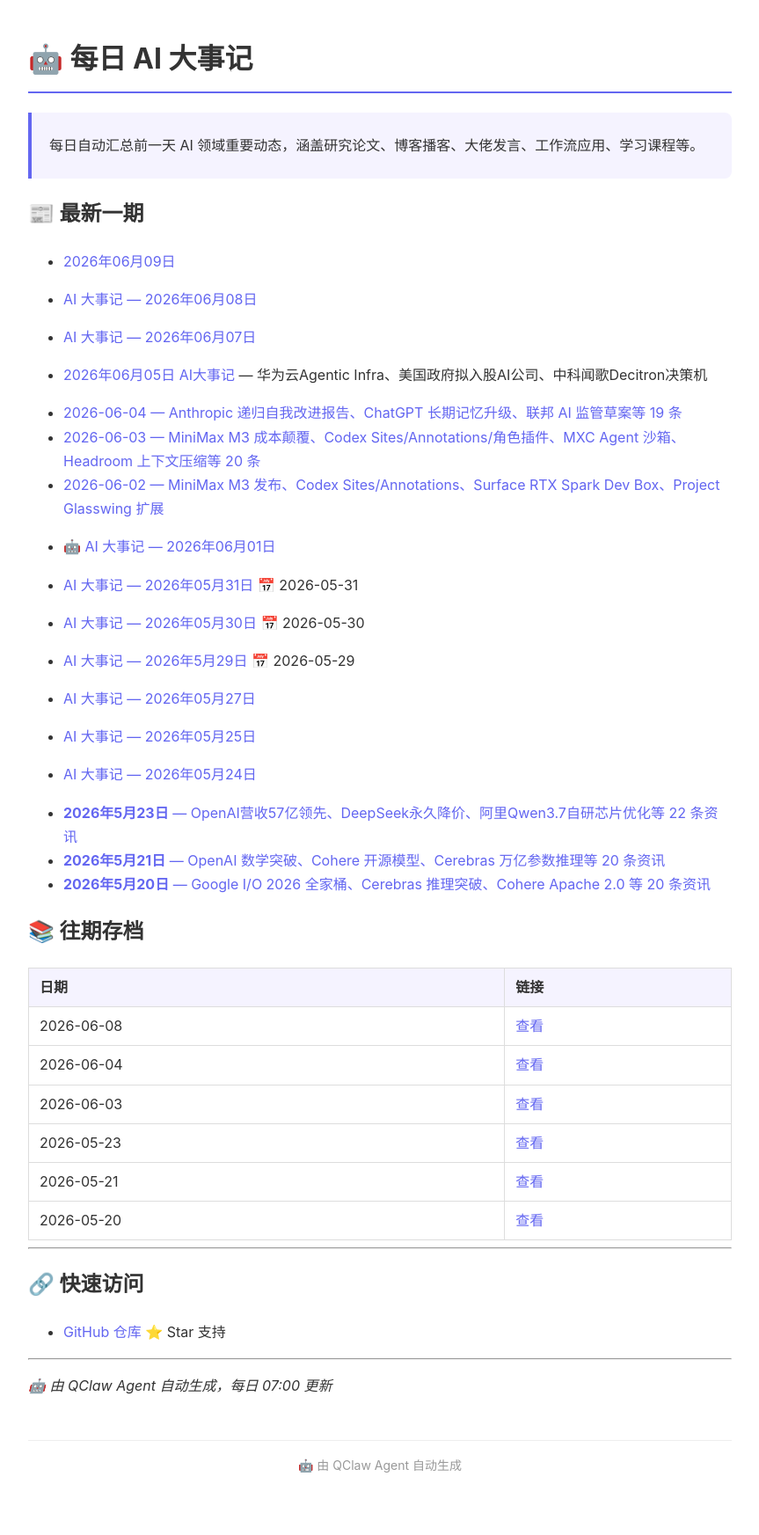
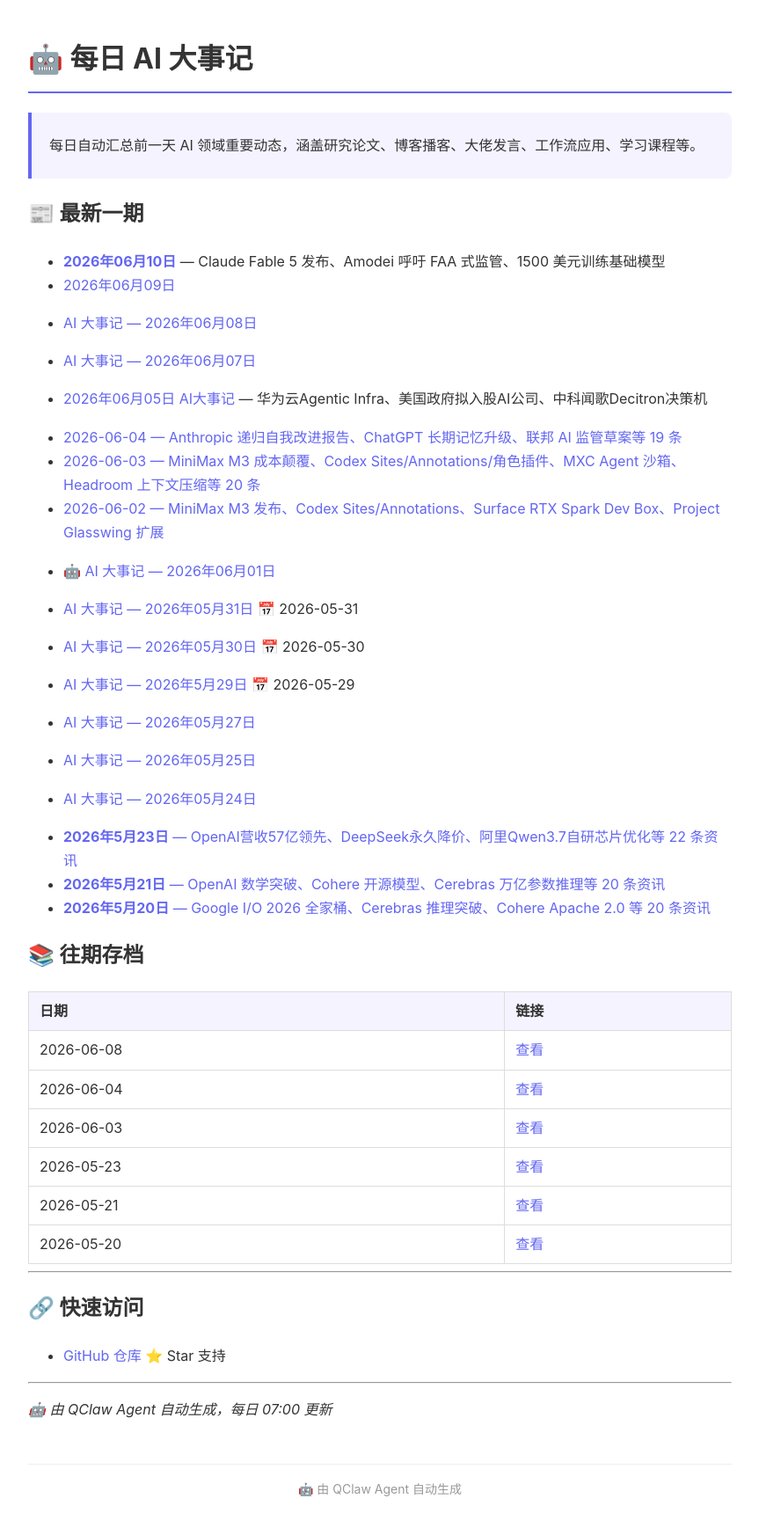
Before and after one commit to jared0612/daily-ai-news, a Jekyll site: the page built from index.md, in a window 1280 px wide. Shown: the whole page at 88% size, without its empty margins (208-1071 px from the left). Built offline with Jekyll 4.4.1, drawn with Linux system fonts in a browser that asks for light colours; before the commit the page ends 1718 px from its top, so only the background shows below that.

Commit message:
Update index with 2026-06-10 link

```diff
--- a/index.md
+++ b/index.md
@@ -10,6 +10,7 @@ title: AI 大事记
 > 每日自动汇总前一天 AI 领域重要动态，涵盖研究论文、博客播客、大佬发言、工作流应用、学习课程等。
 
 ## 📰 最新一期
+- **[2026年06月10日](daily/2026-06-10.md)** — Claude Fable 5 发布、Amodei 呼吁 FAA 式监管、1500 美元训练基础模型
 - [2026年06月09日](daily/2026-06-09.md)
 - [AI 大事记 — 2026年06月08日](daily/2026-06-08.md)
 
```
